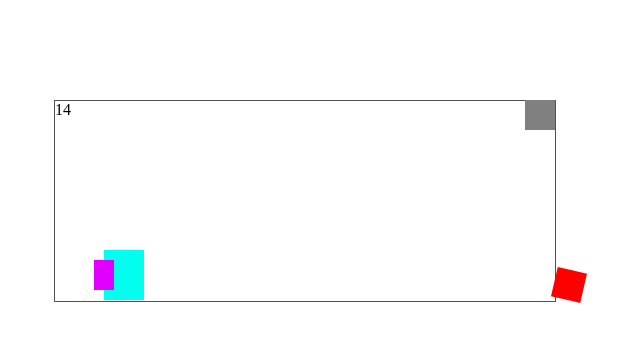
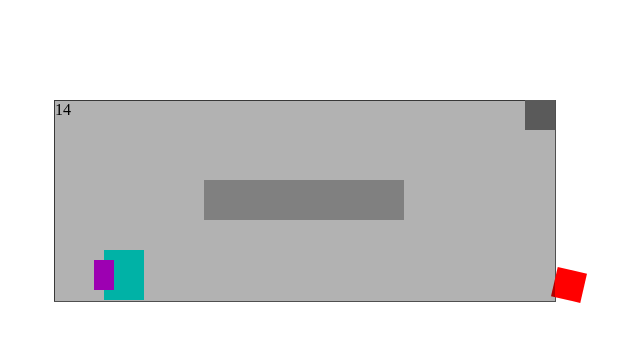
Before and after one commit to caelan-g/basic-game, a plain HTML site: page Basic/index.html in a window 1280 px wide. Both pictures are taken after a click on the element 986 px from the left and 115 px from the top of the page. Shown: the whole page, without its empty margins (446-1086 px from the left). Drawn offline with Linux system fonts and the light colour scheme.

Commit message:
pause button and resume button and blackout

```diff
--- a/Basic/index.html
+++ b/Basic/index.html
@@ -8,6 +8,8 @@
   <body>
     <div id="game">
       <div id="play-button" onClick="pause()"></div>
+      <div id="resume-button" onClick="pause()"></div>
+      <div id="blackout"></div>
       <p id="score-count">0</p>
       <div id="health"></div>
       <div id="time-in">3</div>
--- a/Basic/script.js
+++ b/Basic/script.js
@@ -43,6 +43,8 @@ let hitboxObstacle = document.getElementById("hitbox-obstacle");
 let jetParticle = document.getElementById("jet-particle");
 
 let playButton = document.getElementById("play-button");
+let resumeButton = document.getElementById("resume-button");
+let blackout = document.getElementById("blackout");
 
 let score;
 var scoreCount = document.getElementById("score-count");
@@ -63,6 +65,8 @@ timeCount = 3; //in seconds
 characterTop = gameTop + gameHeight - characterHeight;
 character.style.top = characterTop + "px";
 obstacle.style.visibility = "hidden";
+resumeButton.style.visibility = "hidden";
+blackout.style.visibility = "hidden";
 reload();
 
 function mouseDown() {
@@ -77,10 +81,14 @@ function mouseUp() {
 
 async function pause() {
   if (play == false) {
+    resumeButton.style.visibility = "hidden";
+    blackout.style.visibility = "hidden";
     await countdownTimer();
     play = true;
   } else {
     play = false;
+    resumeButton.style.visibility = "visible";
+    blackout.style.visibility = "visible";
   }
 }
 
--- a/Basic/style.css
+++ b/Basic/style.css
@@ -122,3 +122,21 @@
   top: var(--game-margin-top);
   left: calc(var(--game-margin-left) + var(--game-width) - 29px);
 }
+#resume-button {
+  z-index: 2;
+  width: 200px;
+  height: 40px;
+  background-color: grey;
+  position: absolute;
+  top: calc(var(--game-margin-top) + var(--game-height) / 2 - 40px / 2);
+  left: calc(var(--game-margin-left) + var(--game-width) / 2 - 200px / 2);
+}
+#blackout {
+  z-index: 1;
+  width: calc(var(--game-width) + 1px);
+  height: calc(var(--game-height) + 1px);
+  background-color: rgba(0, 0, 0, 0.301);
+  position: absolute;
+  top: var(--game-margin-top);
+  left: var(--game-margin-left);
+}
```
